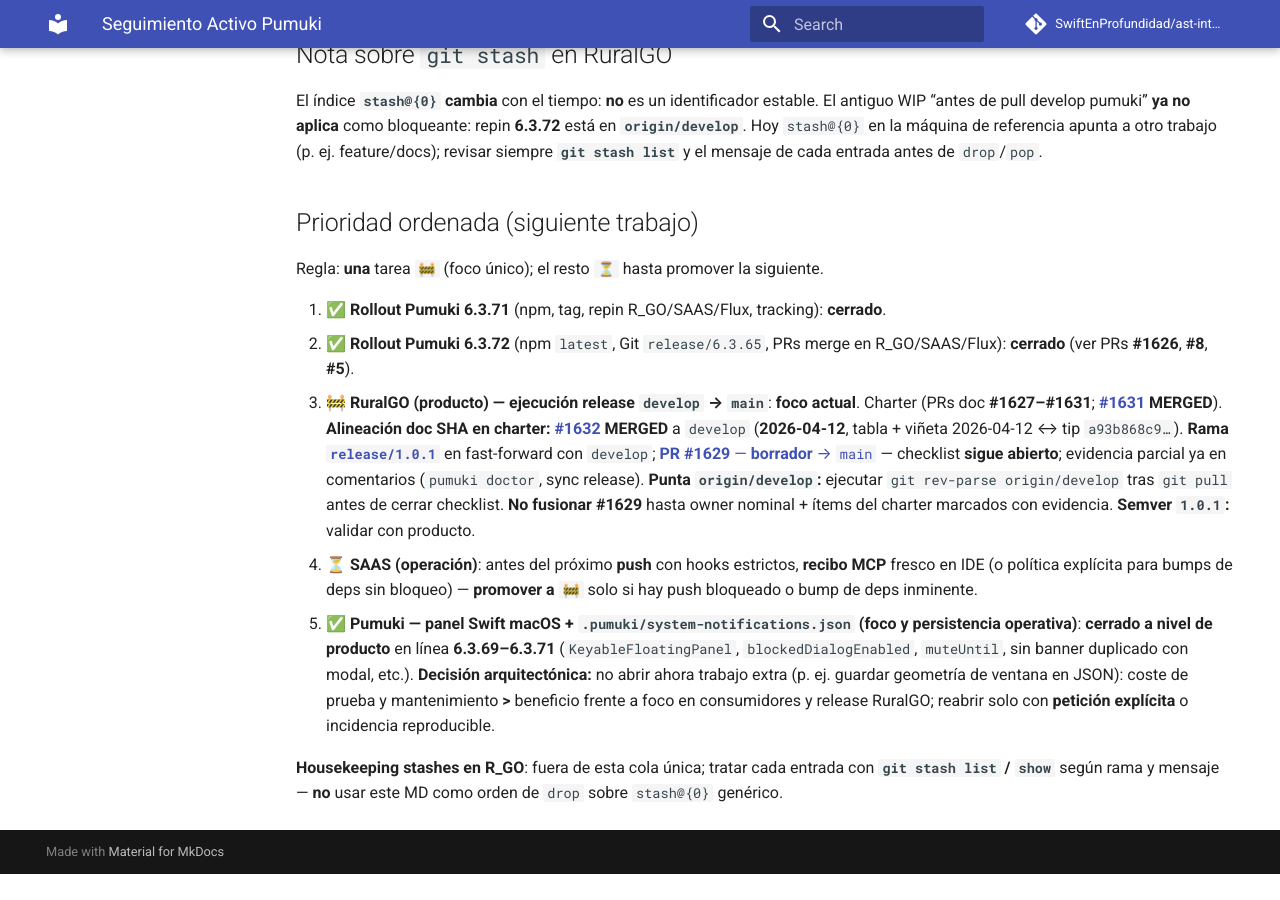
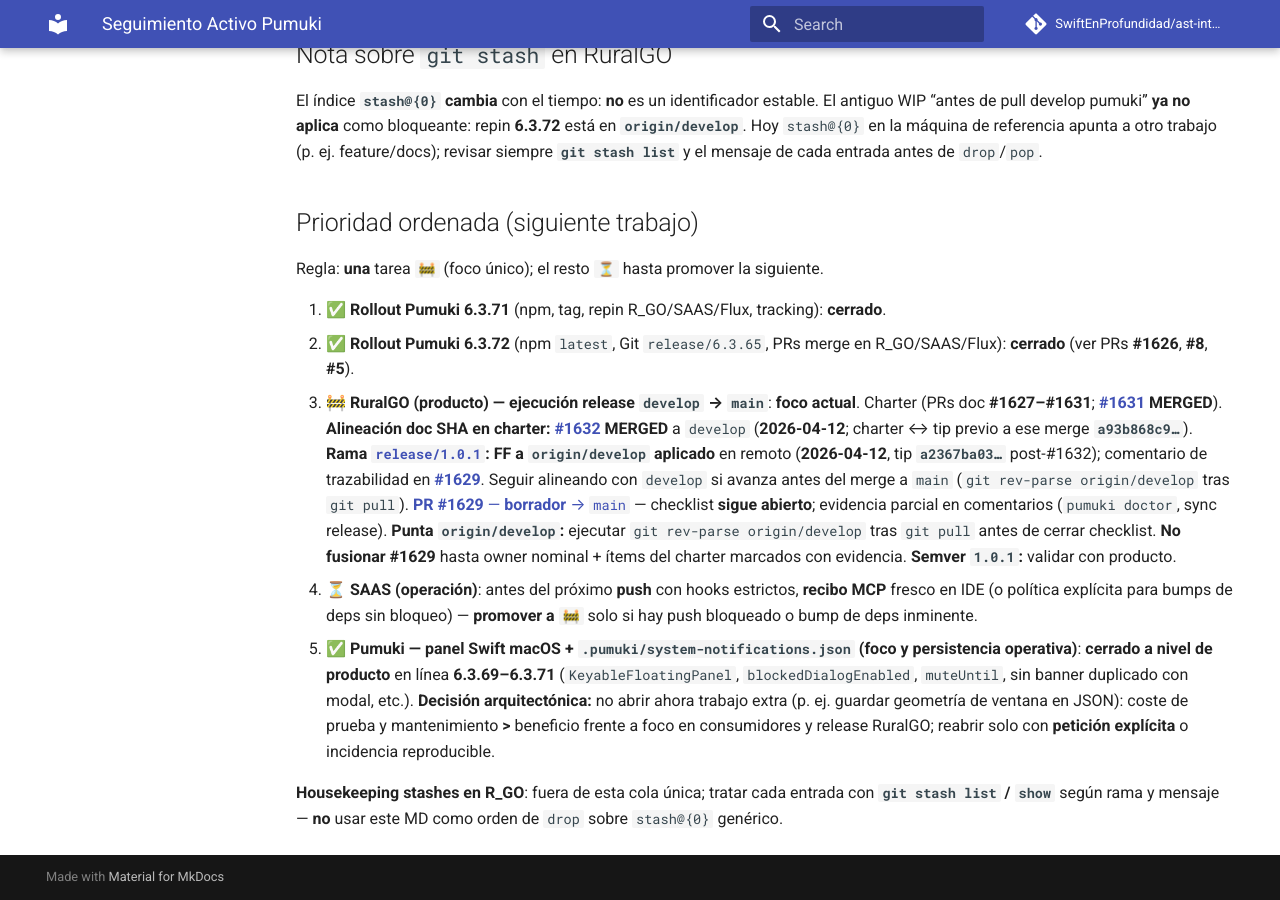
Before and after one commit to SwiftEnProfundidad/ast-intelligence-hooks, an MkDocs documentation site: the page built from docs/tracking/plan-activo-de-trabajo.md, in a window 1280 px wide and 900 px high, scrolled down 3290 px. Built offline with MkDocs 1.6.1 and Material for MkDocs 9.7.7, drawn with Linux system fonts in a browser that asks for light colours; comment, search, counter and statistics services are not loaded; before the commit the page ends 4164 px from its top, so only the background shows below that.

Commit message:
docs(tracking): release/1.0.1 FF develop + comentario #1629

```diff
--- a/docs/tracking/plan-activo-de-trabajo.md
+++ b/docs/tracking/plan-activo-de-trabajo.md
@@ -63,7 +63,7 @@ Regla: **una** tarea `🚧` (foco único); el resto `⏳` hasta promover la sigu
 
 1. ✅ **Rollout Pumuki 6.3.71** (npm, tag, repin R_GO/SAAS/Flux, tracking): **cerrado**.
 2. ✅ **Rollout Pumuki 6.3.72** (npm `latest`, Git `release/6.3.65`, PRs merge en R_GO/SAAS/Flux): **cerrado** (ver PRs **#1626**, **#8**, **#5**).
-3. 🚧 **RuralGO (producto) — ejecución release `develop` → `main`**: **foco actual**. Charter (PRs doc **#1627–#1631**; [**#1631**](https://github.com/SwiftEnProfundidad/R_GO/pull/1631) **MERGED**). **Alineación doc SHA en charter:** [**#1632**](https://github.com/SwiftEnProfundidad/R_GO/pull/1632) **MERGED** a `develop` (**2026-04-12**, tabla + viñeta 2026-04-12 ↔ tip `a93b868c9…`). **Rama [`release/1.0.1`](https://github.com/SwiftEnProfundidad/R_GO/tree/release/1.0.1)** en fast-forward con `develop`; [**PR #1629** — **borrador** → `main`](https://github.com/SwiftEnProfundidad/R_GO/pull/1629) — checklist **sigue abierto**; evidencia parcial ya en comentarios (`pumuki doctor`, sync release). **Punta `origin/develop`:** ejecutar `git rev-parse origin/develop` tras `git pull` antes de cerrar checklist. **No fusionar #1629** hasta owner nominal + ítems del charter marcados con evidencia. **Semver `1.0.1`:** validar con producto.
+3. 🚧 **RuralGO (producto) — ejecución release `develop` → `main`**: **foco actual**. Charter (PRs doc **#1627–#1631**; [**#1631**](https://github.com/SwiftEnProfundidad/R_GO/pull/1631) **MERGED**). **Alineación doc SHA en charter:** [**#1632**](https://github.com/SwiftEnProfundidad/R_GO/pull/1632) **MERGED** a `develop` (**2026-04-12**; charter ↔ tip previo a ese merge **`a93b868c9…`**). **Rama [`release/1.0.1`](https://github.com/SwiftEnProfundidad/R_GO/tree/release/1.0.1):** **FF a `origin/develop` aplicado** en remoto (**2026-04-12**, tip **`a2367ba03…`** post-#1632); comentario de trazabilidad en [**#1629**](https://github.com/SwiftEnProfundidad/R_GO/pull/1629#issuecomment-4230626874). Seguir alineando con `develop` si avanza antes del merge a `main` (`git rev-parse origin/develop` tras `git pull`). [**PR #1629** — **borrador** → `main`](https://github.com/SwiftEnProfundidad/R_GO/pull/1629) — checklist **sigue abierto**; evidencia parcial en comentarios (`pumuki doctor`, sync release). **Punta `origin/develop`:** ejecutar `git rev-parse origin/develop` tras `git pull` antes de cerrar checklist. **No fusionar #1629** hasta owner nominal + ítems del charter marcados con evidencia. **Semver `1.0.1`:** validar con producto.
 4. ⏳ **SAAS (operación)**: antes del próximo **push** con hooks estrictos, **recibo MCP** fresco en IDE (o política explícita para bumps de deps sin bloqueo) — **promover a `🚧`** solo si hay push bloqueado o bump de deps inminente.
 5. ✅ **Pumuki — panel Swift macOS + `.pumuki/system-notifications.json` (foco y persistencia operativa)**: **cerrado a nivel de producto** en línea **6.3.69–6.3.71** (`KeyableFloatingPanel`, `blockedDialogEnabled`, `muteUntil`, sin banner duplicado con modal, etc.). **Decisión arquitectónica:** no abrir ahora trabajo extra (p. ej. guardar geometría de ventana en JSON): coste de prueba y mantenimiento **>** beneficio frente a foco en consumidores y release RuralGO; reabrir solo con **petición explícita** o incidencia reproducible.
 
```
